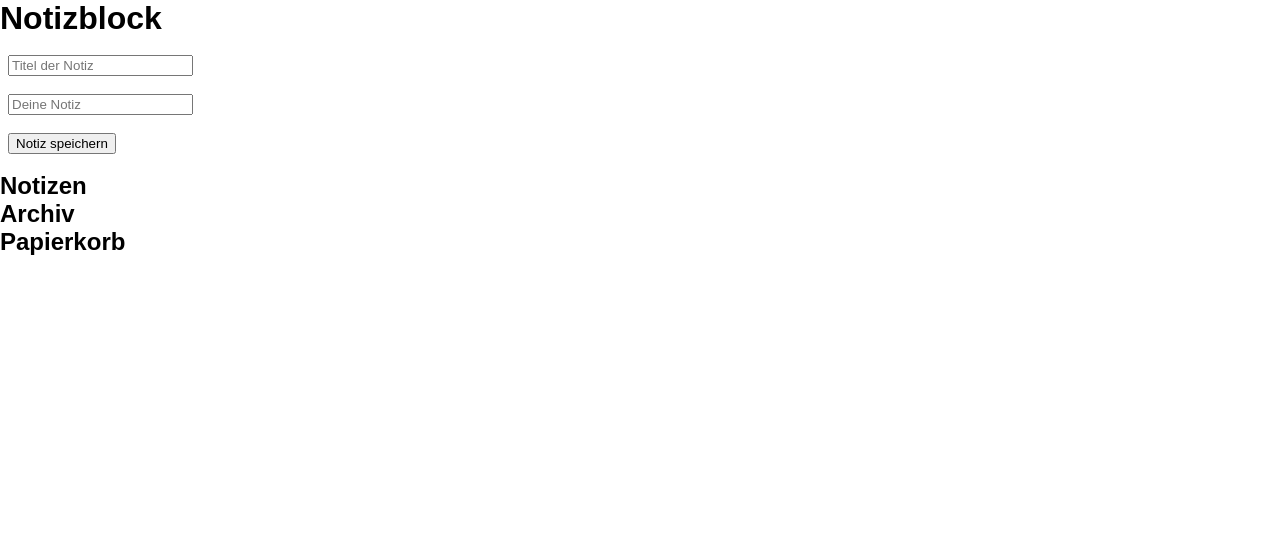
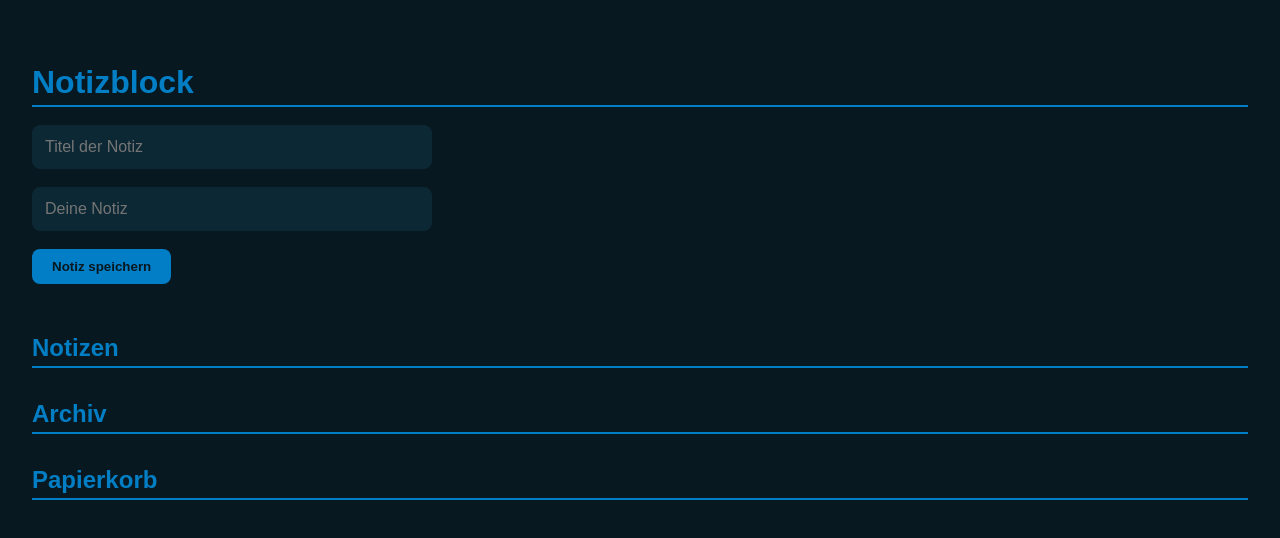
Before and after one commit to Jan-OliverKaemmererDev/Notizblock, a plain HTML site: page index.html in a window 1280 px wide. Drawn offline with Linux system fonts and the light colour scheme; a web font is replaced by a local one.

Commit message:
styles modified

```diff
--- a/style.css
+++ b/style.css
@@ -14,12 +14,66 @@
     font-display: swap;
 }
 
+:root {
+    --bg-color: #071820;
+    --card-color: #0c2834;
+    --text-color: #F9F8FD;
+    --accent-color: rgba(2, 140, 220, 0.884);
+    --border-radius: 8px;
+}
+
 * {
     font-family: "Raleway", sans-serif;
+    transition: all 0.2s ease-in-out;
+}
+
+body {
+    background-color: var(--bg-color);
+    color: var(--text-color);
+    padding: 32px;
+}
+
+h1, h2 {
+    color: var(--accent-color);
+    border-bottom: 2px solid var(--accent-color);
+    padding-bottom: 4px;
+    margin-top: 32px;
 }
 
 .input_area {
-    padding-left: 8px;
+    margin-bottom: 32px;
+    margin-left: 0;
+}
+
+#title_input, #note_input {
+    width: 100%;
+    max-width: 400px;
+    padding: 12px;
+    border: 1px solid var(--card-color);
+    border-radius: var(--border-radius);
+    background-color: var(--card-color);
+    color: var(--text-color);
+    font-size: 16px;
+}
+
+#title_input:focus, #note_input:focus {
+    outline: none;
+    border-color: var(--accent-color);
+    box-shadow: 0 0 0 1px var(--accent-color);
+}
+
+.input_area button {
+    padding: 10px 20px;
+    background-color: var(--accent-color);
+    color: var(--bg-color);
+    border: none;
+    border-radius: var(--border-radius);
+    font-weight: bold;
+    cursor: pointer;
+}
+
+.input-area button:hover {
+    filter: brightness(0.9);
 }
 
 .content {
--- a/styles/assets.css
+++ b/styles/assets.css
@@ -1,20 +1,27 @@
 .btn {
     display: flex;
+    justify-content: center;
     align-items: center;
-    justify-content: center;
     height: 32px;
     width: 32px;
-    background-color: whitesmoke;
-    border-radius: 24px;
-    border: 3px solid whitesmoke;
+    background-color: var(--accent-color);
+    border-radius: 100%;
+    border: 3px solid var(--accent-color);
+    box-shadow: 0 2px 4px rgba(0, 0, 0, 0.2);
 }
 
 .btn:hover {
     cursor: pointer;
-    border: 3px solid rgb(90, 90, 91);
+    border: 3px solid var(--text-color);
+    background-color: var(--text-color);
 }
 
 .btn > img {
-    height: 24px;
-    width: 24px;
+    height: 20px;
+    width: 20px;
+    filter: invert(1);
 }
+
+.btn:hover > img {
+    filter: invert(0);
+}
```
